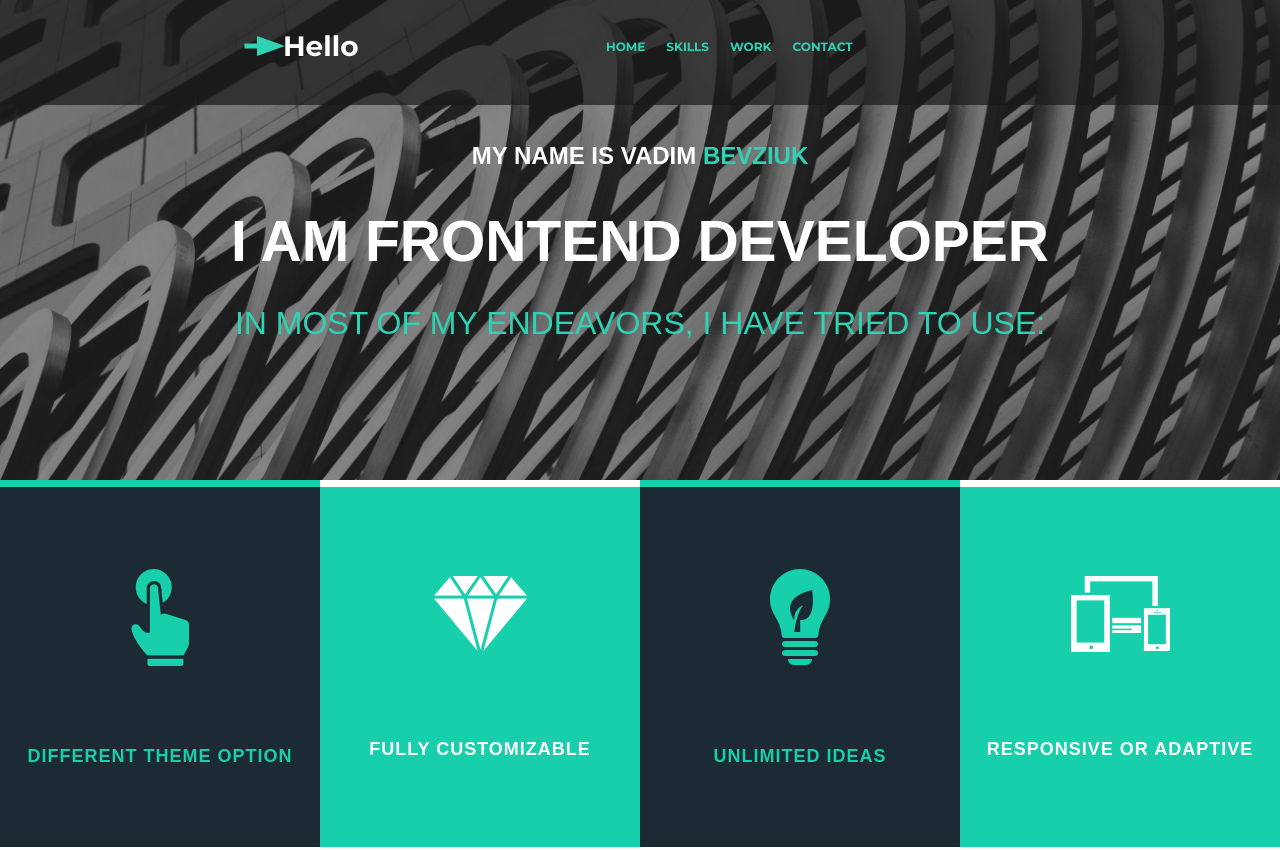
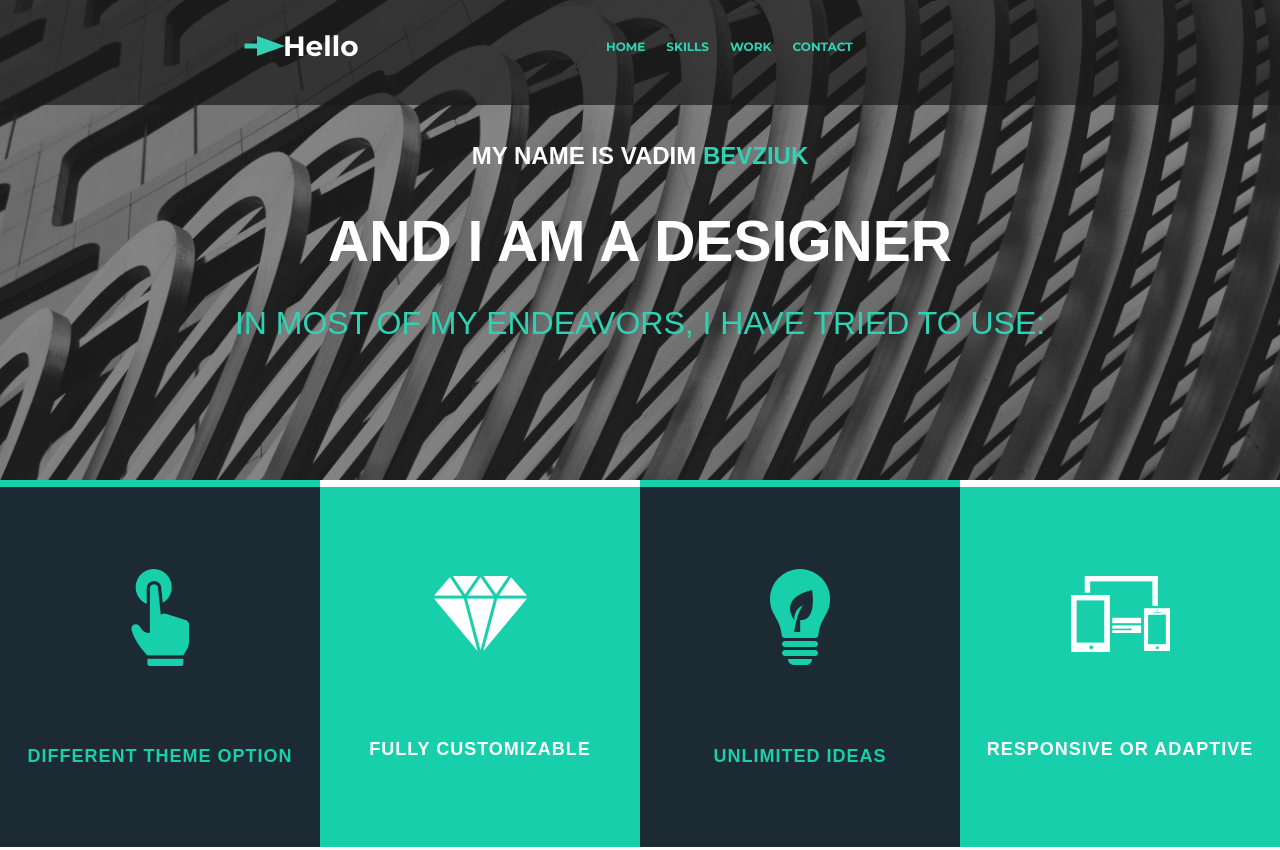
Before and after one commit to vadva/portfolio, a plain HTML site: page index.html in a window 1280 px wide. Shown: the top 850 px of the page. Drawn offline with nearby package versions, Linux system fonts and the light colour scheme.

Commit message:
new life

```diff
--- a/index.html
+++ b/index.html
@@ -29,7 +29,7 @@
     </div>
     <div class="middle_header_text_container">
           <h3 class="middle_header_text_1line">My name is Vadim</h3>
-          <h1 class="middle_header_text1_2line">I am frontend developer</h1>
+          <h1 class="middle_header_text1_2line">and I am a Designer</h1>
           <h3 style="color:#18cfab; text-transform:uppercase" class="middle_header_text1_3line">In most of my endeavors, I have tried to use: </h3>
   </div>
 </header>
```
